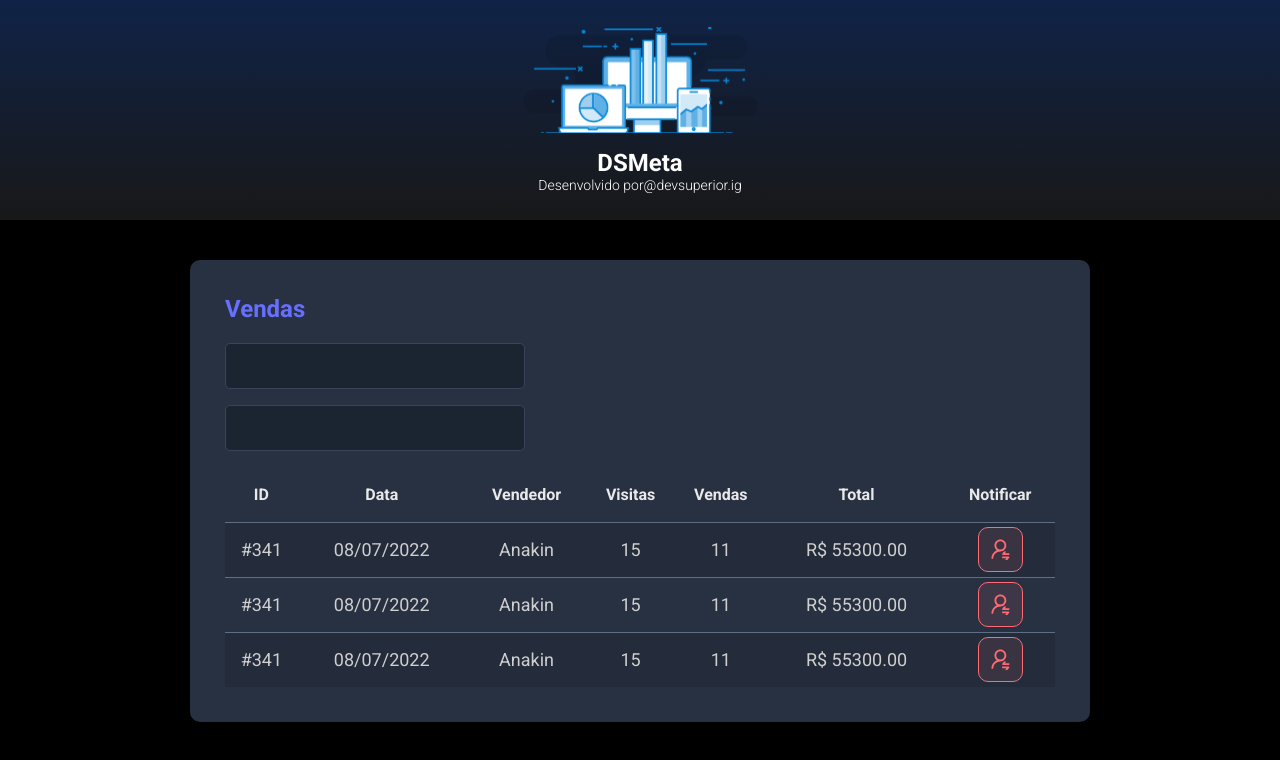
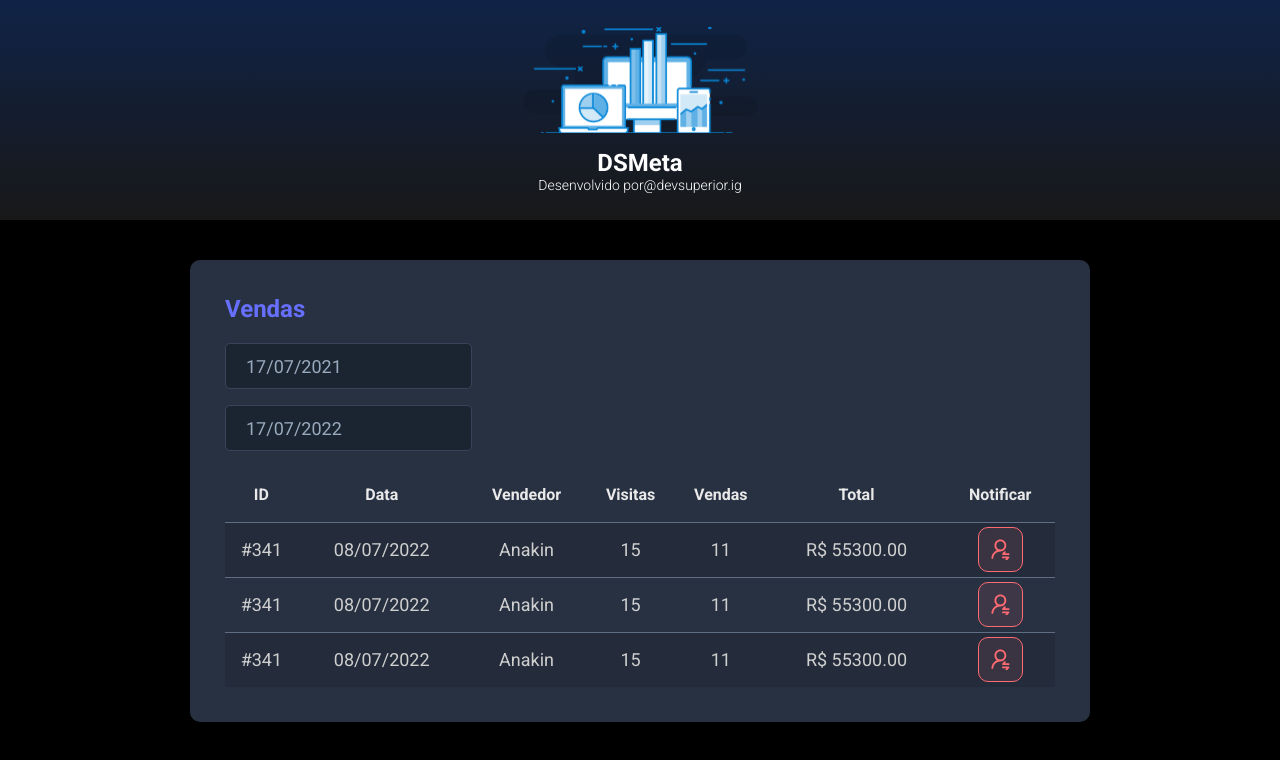
Before and after one commit to GabSouza98/dsmeta, a React (Vite) app in the folder frontend/: page / in a window 1280 px wide. Shown: the top 760 px of the page. Built offline with nearby package versions, Linux system fonts and the light colour scheme.

Commit message:
useState

```diff
--- a/frontend/package.json
+++ b/frontend/package.json
@@ -9,7 +9,9 @@
     "preview": "vite preview"
   },
   "dependencies": {
+    "@types/react-datepicker": "4.4.2",
     "react": "^18.2.0",
+    "react-datepicker": "4.8.0",
     "react-dom": "^18.2.0"
   },
   "devDependencies": {
--- a/frontend/src/components/SalesCard/index.tsx
+++ b/frontend/src/components/SalesCard/index.tsx
@@ -1,17 +1,37 @@
 import './styles.css'
 import NotificationButton from '../NotificationButton'
 
+import DatePicker from "react-datepicker"
+import "react-datepicker/dist/react-datepicker.css"
+import { useState } from 'react'
+
 function SalesCard() {
+
+    const min = new Date(new Date().setDate(new Date().getDate() - 365))
+    const max = new Date()
+
+    const [minDate, setMinDate] = useState(min)
+    const [maxDate, setMaxDate] = useState(max)
 
     return (
         <div className="dsmeta-card">
             <h2 className="dsmeta-sales-title">Vendas</h2>
             <div>
                 <div className="dsmeta-form-control-container">
-                    <input className="dsmeta-form-control" type="text" />
+                    <DatePicker
+                        selected={minDate}
+                        onChange={(date: Date) => setMinDate(date)}
+                        className="dsmeta-form-control"
+                        dateFormat="dd/MM/yyyy"
+                    />
                 </div>
                 <div className="dsmeta-form-control-container">
-                    <input className="dsmeta-form-control" type="text" />
+                    <DatePicker
+                        selected={maxDate}
+                        onChange={(date: Date) => setMaxDate(date)}
+                        className="dsmeta-form-control"
+                        dateFormat="dd/MM/yyyy"
+                    />
                 </div>
             </div>
 
```
Also changed, not shown: 1 other file (tests, documents, lock files or other folders).
